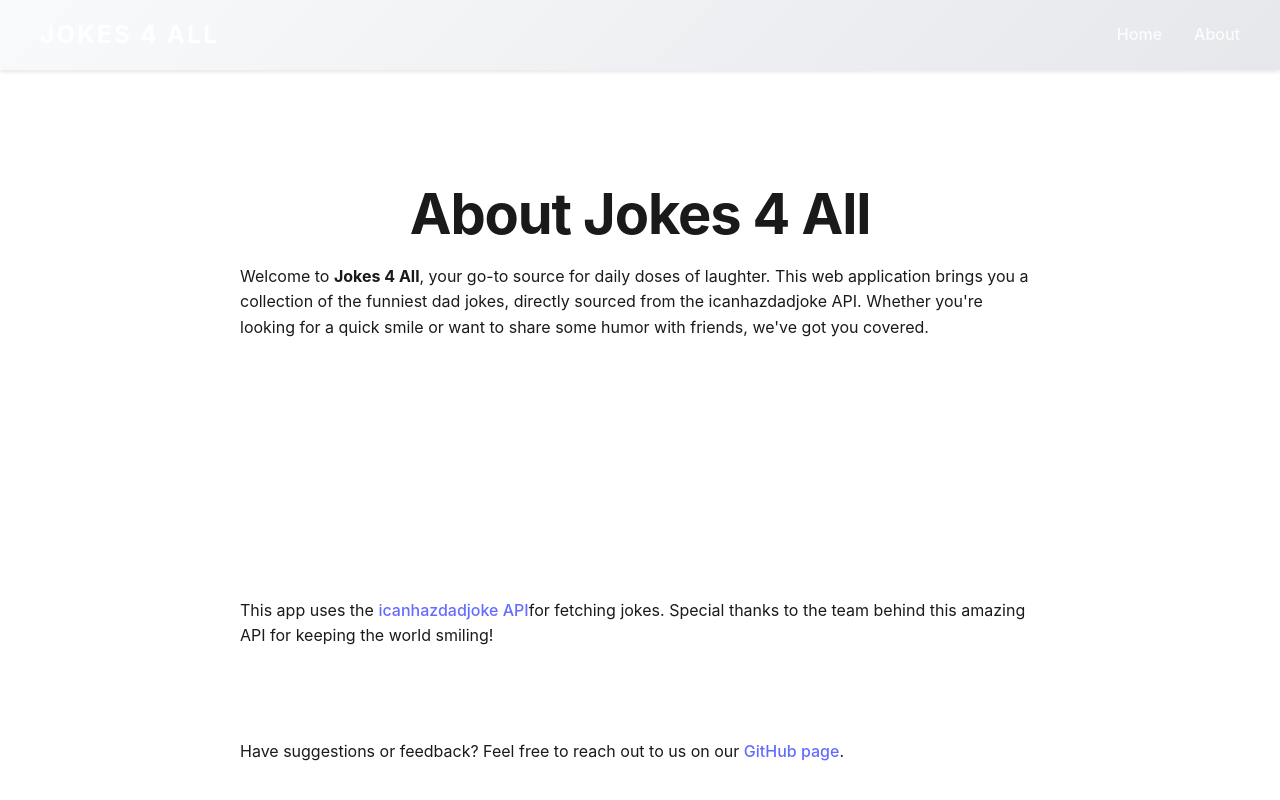
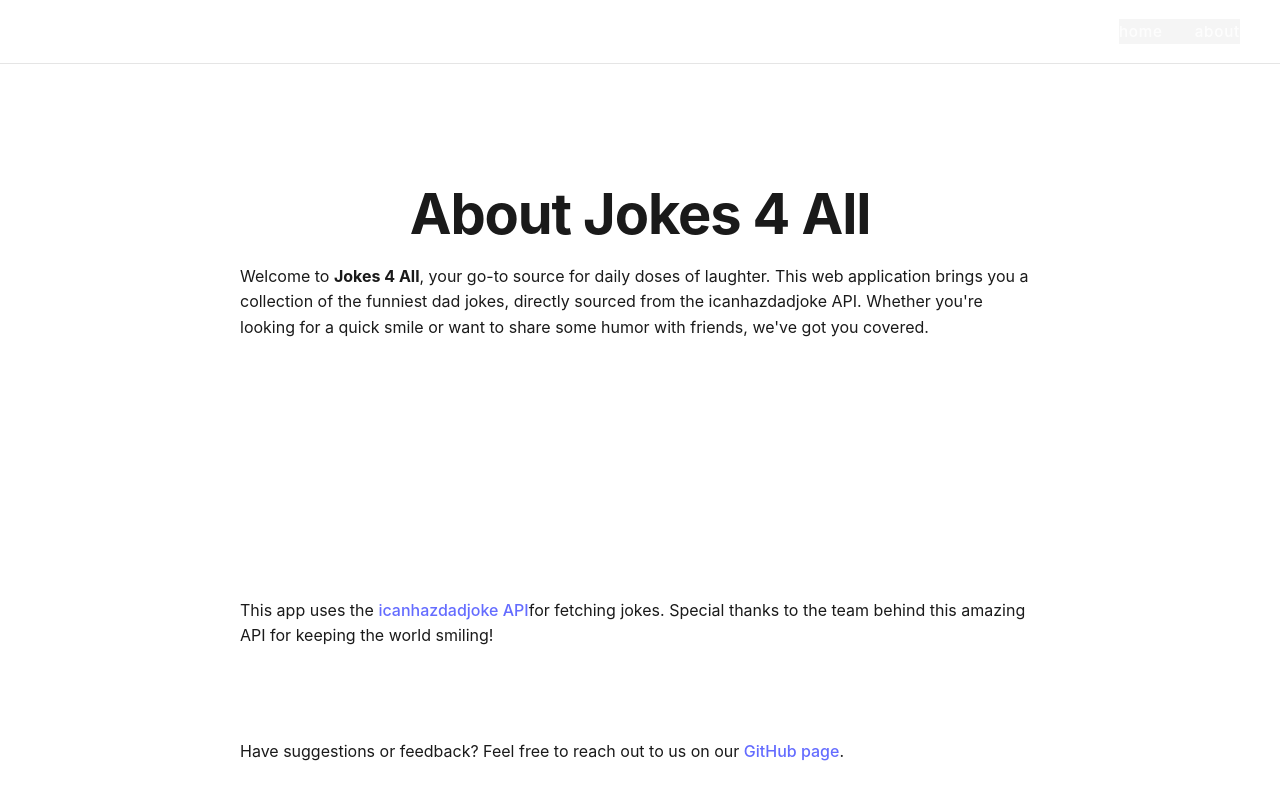
Before and after one commit to maro14/joke4all, a React (Vite) app: page /about in a window 1280 px wide. Shown: the top 800 px of the page. Built offline with nearby package versions, Linux system fonts and the light colour scheme.

Commit message:
need to rivews this code you lazy

```diff
--- a/src/components/Jokes.jsx
+++ b/src/components/Jokes.jsx
@@ -26,8 +26,8 @@ const Jokes = () => {
         try {
             const response = await axios.get(JOKES_API, {
                 headers: {
-                    'Accept': 'application/json',
-                    'User-Agent': 'Jokes 4 All'
+                    'Accept': 'application/json'
+                    // Removed User-Agent header as browsers don't allow setting it
                 }
             });
 
@@ -44,8 +44,8 @@ const Jokes = () => {
                     Array(CACHE_SIZE).fill().map(() =>
                         axios.get(JOKES_API, {
                             headers: {
-                                'Accept': 'application/json',
-                                'User-Agent': 'Jokes 4 All'
+                                'Accept': 'application/json'
+                                // Removed User-Agent header here as well
                             }
                         })
                     )
--- a/src/components/Navbar.jsx
+++ b/src/components/Navbar.jsx
@@ -51,14 +51,14 @@ const Navbar = () => {
     const { showMenu, toggleMenu, closeMenu } = useMenu();
 
     return (
-        <header className="header">
+        <header className="header header--minimal">
             <nav className="nav container" role="navigation">
-                <NavLink to="/" className="nav__logo" onClick={closeMenu}>
-                    Jokes 4 All
+                <NavLink to="/" className="nav__logo nav__logo--minimal" onClick={closeMenu}>
+                    J4A
                 </NavLink>
 
                 <div
-                    className={`nav__menu ${showMenu ? "show-menu" : ""}`}
+                    className={`nav__menu nav__menu--minimal ${showMenu ? "show-menu" : ""}`}
                     id="nav-menu"
                     aria-expanded={showMenu}
                 >
@@ -84,21 +84,21 @@ const Navbar = () => {
                     </ul>
 
                     <button
-                        className="nav__close"
+                        className="nav__close nav__close--minimal"
                         onClick={closeMenu}
                         aria-label="Close Menu"
                     >
-                        <span aria-hidden="true">&times;</span>
+                        <span aria-hidden="true">×</span>
                     </button>
                 </div>
 
                 <button
-                    className="nav__toggle"
+                    className="nav__toggle nav__toggle--minimal"
                     onClick={toggleMenu}
                     aria-label="Toggle Menu"
                     aria-expanded={showMenu}
                 >
-                    <span aria-hidden="true">&#9776;</span>
+                    <span aria-hidden="true">≡</span>
                 </button>
             </nav>
         </header>
--- a/src/index.css
+++ b/src/index.css
@@ -225,3 +225,45 @@ a:hover {
     color: #1a1a1a;
   }
 }
+
+/* Minimalist Navbar Styles */
+.header--minimal {
+  background: transparent;
+  box-shadow: none;
+  border-bottom: 1px solid rgba(255, 255, 255, 0.1);
+}
+
+.nav__logo--minimal {
+  font-size: 1.2rem;
+  letter-spacing: 0.05em;
+}
+
+.nav__menu--minimal {
+  background: rgba(30, 30, 30, 0.95);
+  backdrop-filter: blur(10px);
+}
+
+.nav__toggle--minimal,
+.nav__close--minimal {
+  font-size: 1.2rem;
+  background: transparent;
+  border: none;
+  padding: 0.5rem;
+}
+
+.nav__link {
+  font-size: 0.95rem;
+  text-transform: lowercase;
+  letter-spacing: 0.05em;
+}
+
+/* Light mode adjustments */
+@media (prefers-color-scheme: light) {
+  .header--minimal {
+    border-bottom: 1px solid rgba(0, 0, 0, 0.1);
+  }
+
+  .nav__menu--minimal {
+    background: rgba(245, 245, 245, 0.95);
+  }
+}
```
Also changed, not shown: package.json (+4 -4 lines), 1 other file (tests, documents, lock files or other folders).
